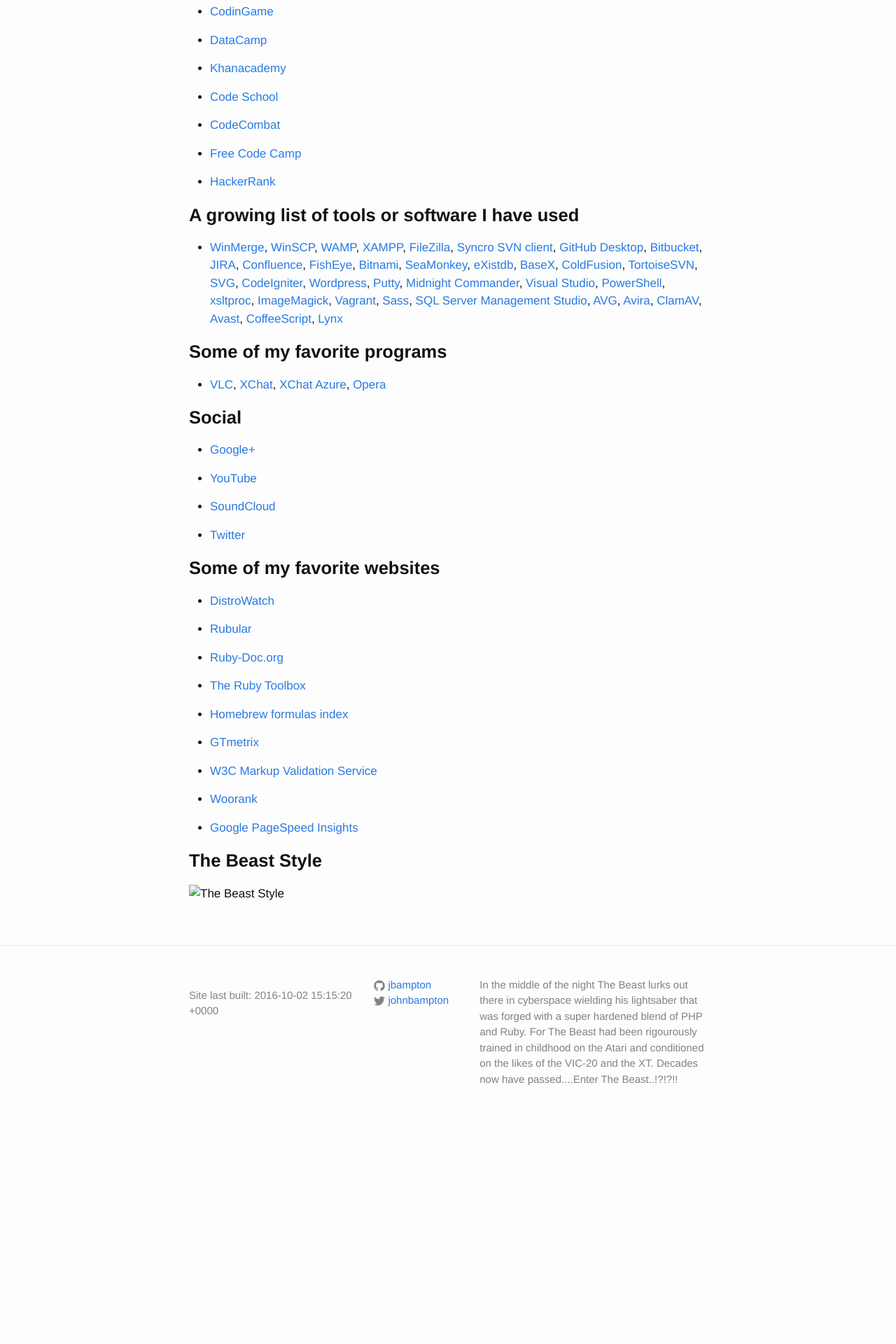
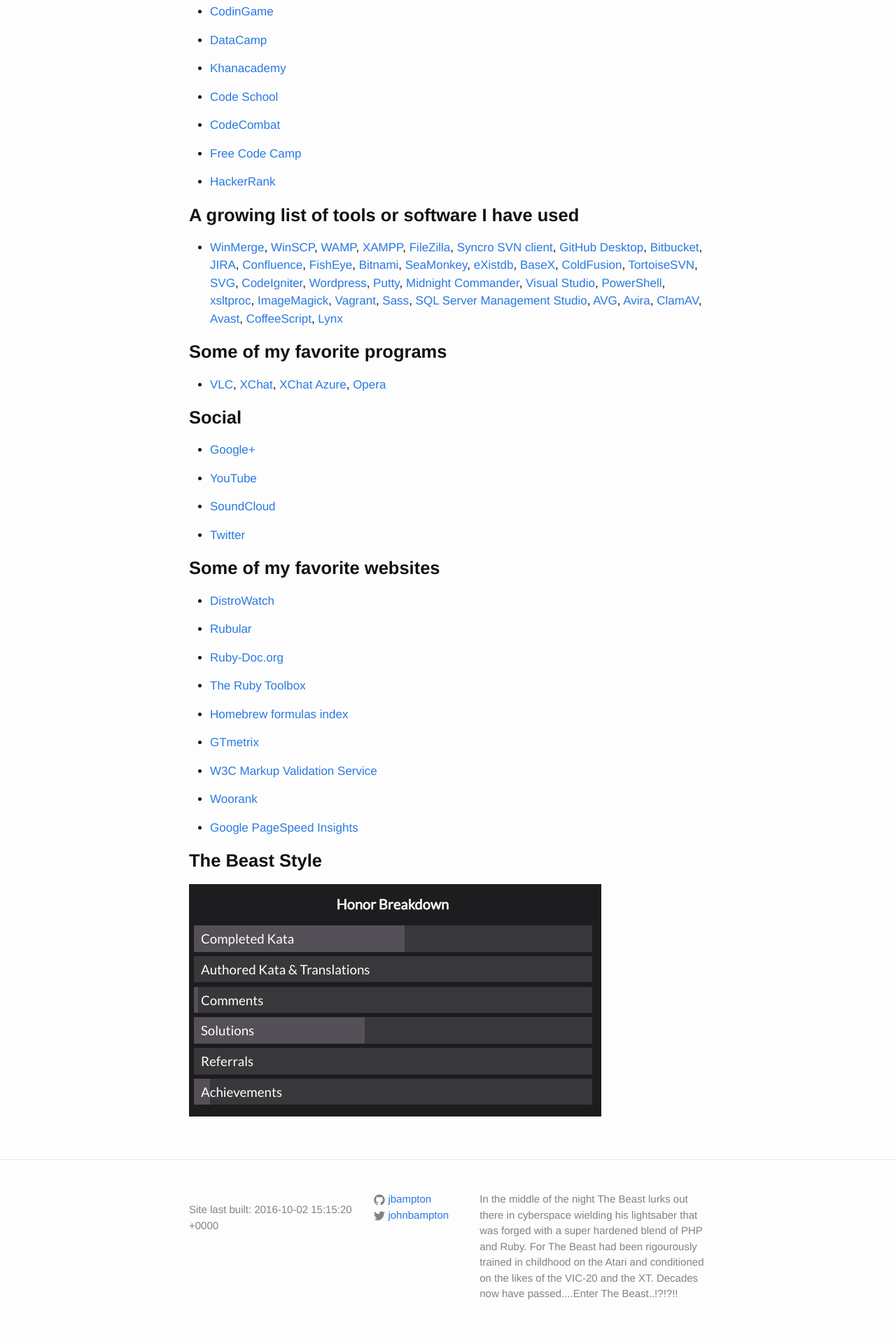
Before and after one commit to slurpcode/beast, a Jekyll site: the page built from about.md, in a window 1280 px wide. Shown: the part 1798-3718 px from the top of the page at 70% size. Built offline with Jekyll 4.4.1, drawn with Linux system fonts in a browser that asks for light colours; before the commit the page ends 3411 px from its top, so only the background shows below that.

Commit message:
Update about.md

```diff
--- a/about.md
+++ b/about.md
@@ -228,4 +228,4 @@ http://www.opera.com/){:target="_blank"}
 **The Beast Style**
 =====================
 
-![The Beast Style](images/HonorBreakdown.png)
+![The Beast Style](/images/HonorBreakdown.png)
```
